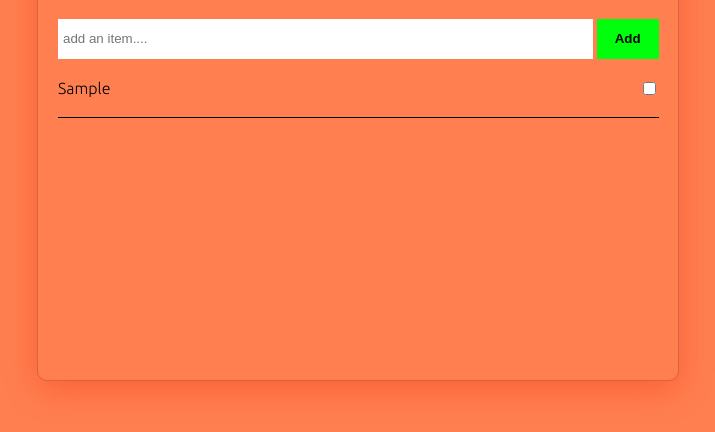
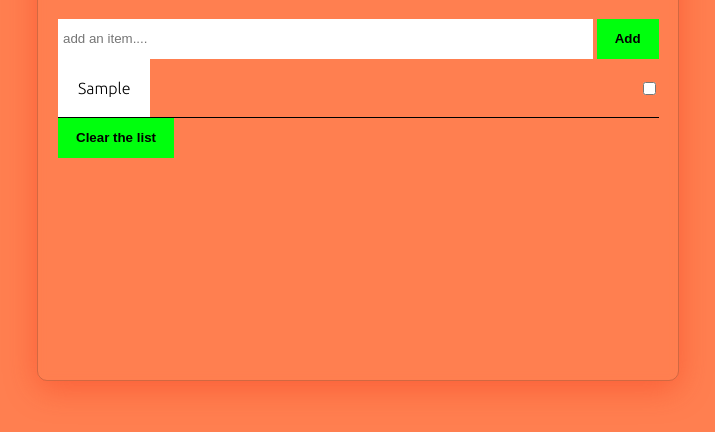
Before and after one commit to frontendjess/feu2-js2-ma-2, a plain HTML site: page index.html in a window 1280 px wide. Both pictures are taken after typing "Sample" into the empty fields and a click on the button "Add". Shown: the part 112-544 px from the top of the page, without its empty margins (282-997 px from the left). Drawn offline with Linux system fonts and the light colour scheme.

Commit message:
finished ma js

```diff
--- a/css/styles.css
+++ b/css/styles.css
@@ -46,3 +46,8 @@ li {
 input[type='checkbox'] {
 	float: right;
 }
+
+.groceryitem-bg {
+	background-color: #fff;
+	padding: 20px;
+}
--- a/index.html
+++ b/index.html
@@ -28,6 +28,9 @@
 			<div>
 				<ul class="items"></ul>
 			</div>
+			<div>
+				<button class="clearbutton">Clear the list</button>
+			</div>
 		</div>
 		<script src="./js/index.js" type="module"></script>
 	</body>
--- a/js/index.js
+++ b/js/index.js
@@ -28,3 +28,9 @@ addItem.onclick = function () {
 	}
 	itemInput.value = '';
 };
+
+const clearButton = document.querySelector('.clearbutton');
+clearButton.onclick = function () {
+	localStorage.clear();
+	items.innerHTML = '';
+};
--- a/js/libs/writeToDom.js
+++ b/js/libs/writeToDom.js
@@ -14,7 +14,7 @@ export default function writeToDOM(
 		}
 
 		domElementIAmGoingToPutHTMLInto.innerHTML += `<li>
-					<span>${groceryItem.name}</span>
+					<span class="groceryitem-bg">${groceryItem.name}</span>
 					<input ${ischecked} type="checkbox" class="checkbox" data-id=${groceryItem.id}>
 				</li>`;
 	});
```
